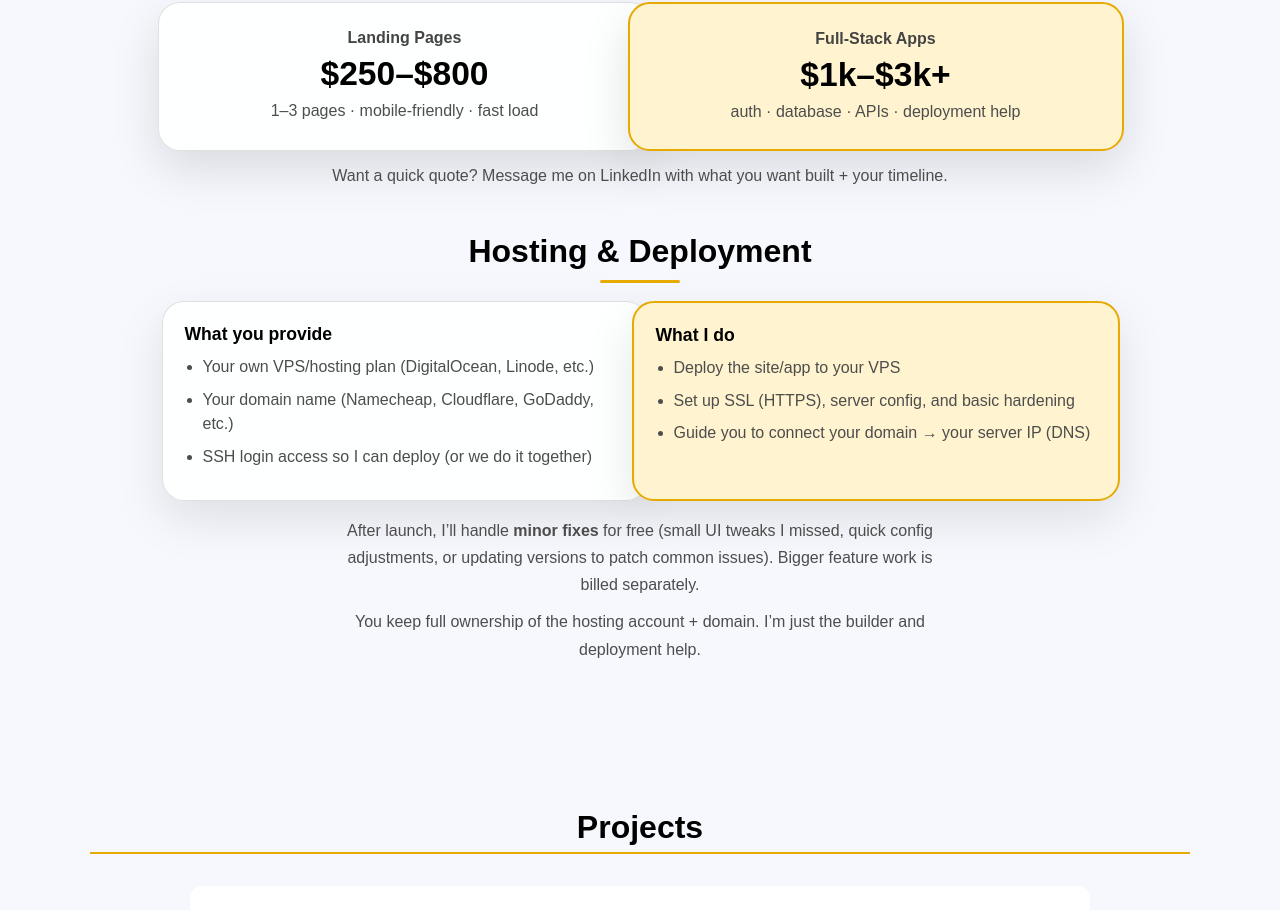
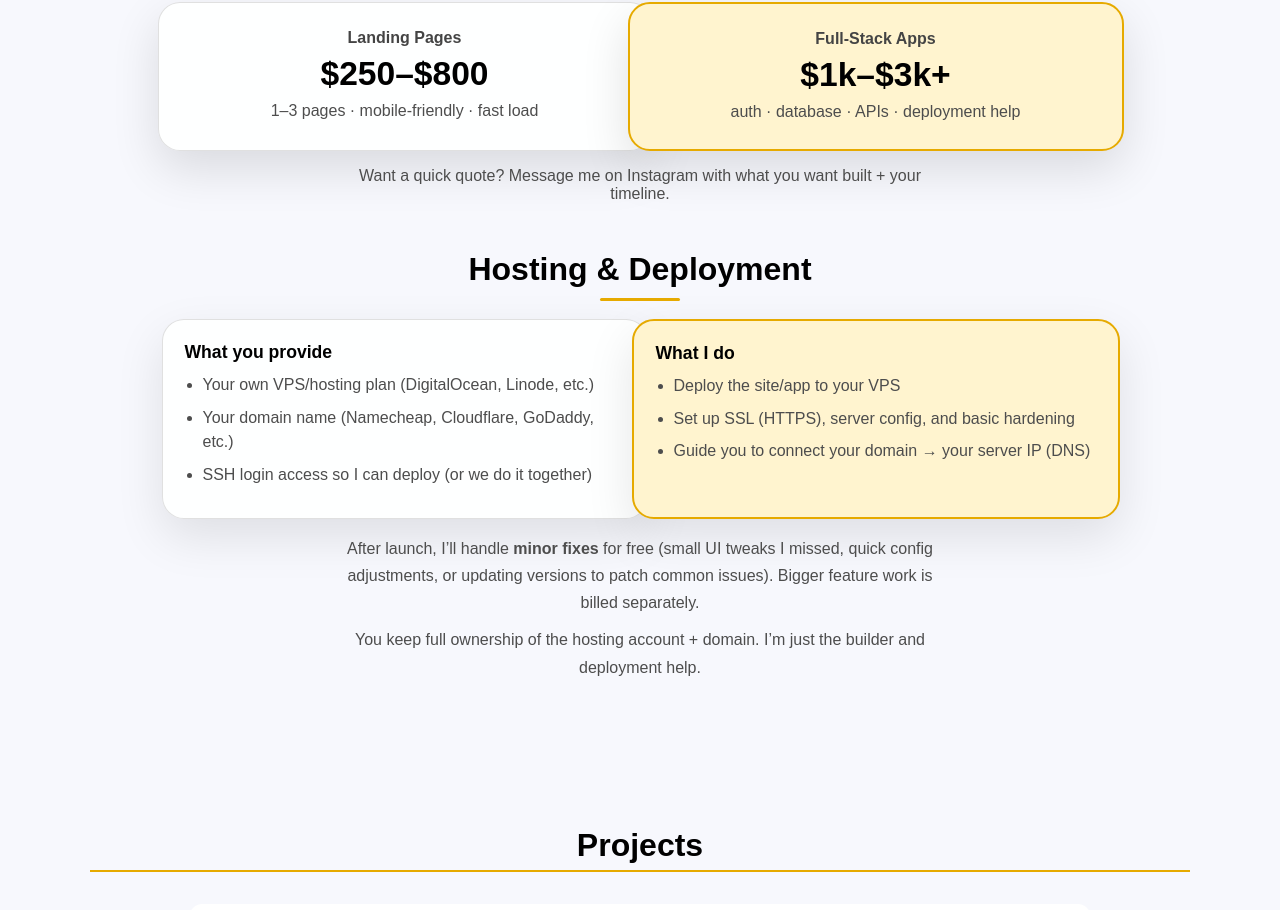
Before and after one commit to vances25/vanthedev, a Next.js app in the folder frontend/: page / in a window 1280 px wide. Shown: the part 858-1768 px from the top of the page. Built offline with nearby package versions, Linux system fonts and the light colour scheme.

Commit message:
change small word

```diff
--- a/frontend/src/app/page.tsx
+++ b/frontend/src/app/page.tsx
@@ -44,7 +44,7 @@ export default function Home() {
           </div>
 
           <p className={styles.pricingNote}>
-            Want a quick quote? Message me on LinkedIn with what you want built + your timeline.
+            Want a quick quote? Message me on Instagram with what you want built + your timeline.
           </p>
         </section>
 
```
